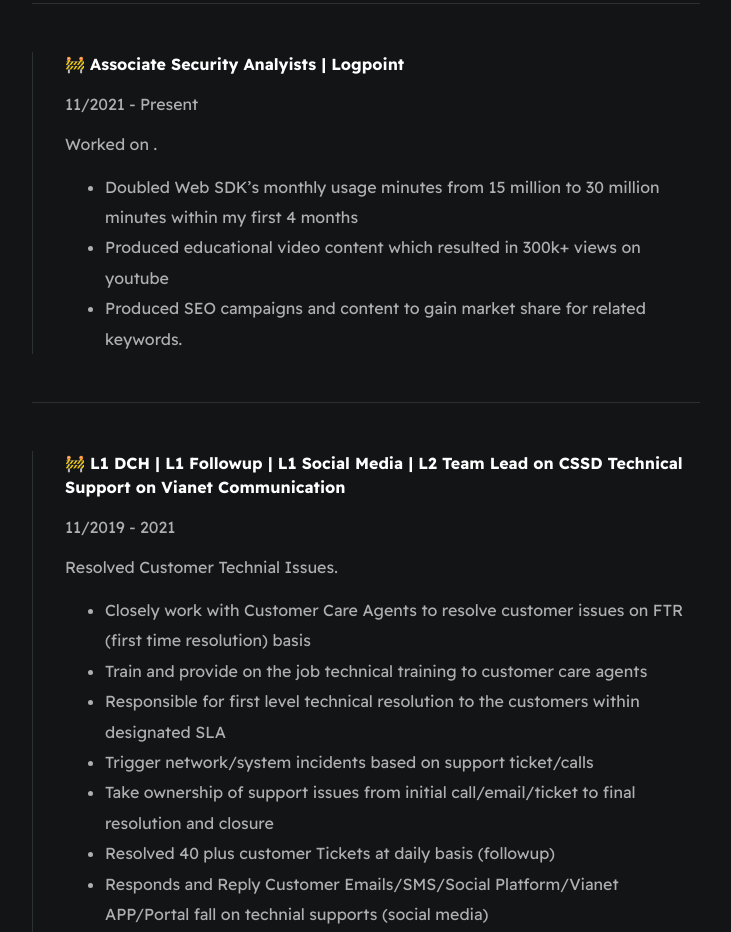
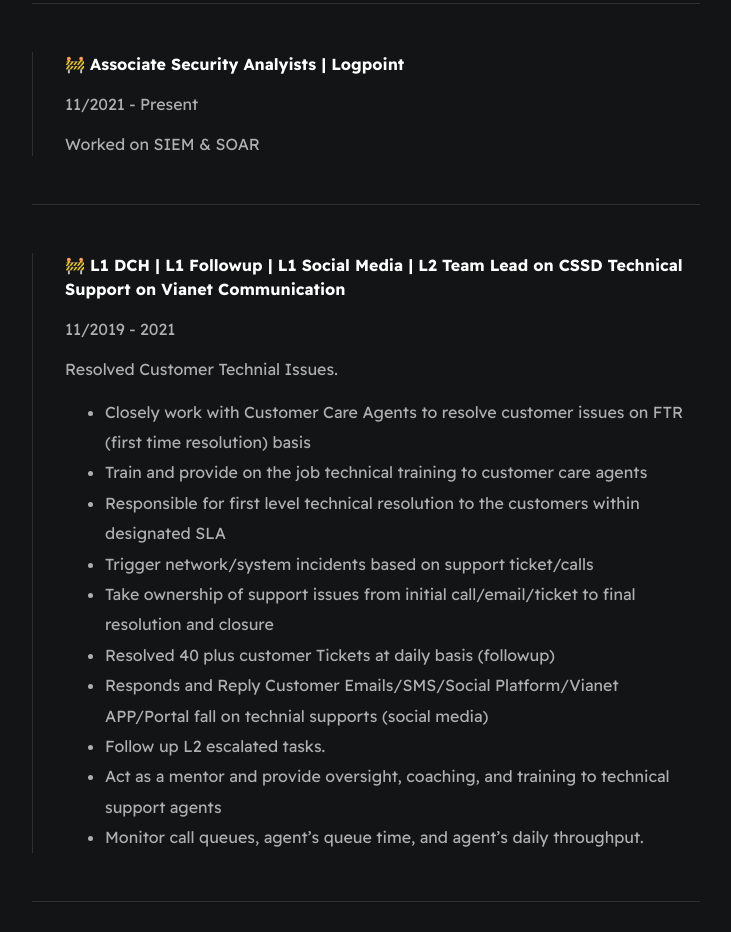
Before and after one commit to thapaujwal/thapaujwal.github.io, a plain HTML site: page index.html in a window 1280 px wide. Shown: the part 1237-2169 px from the top of the page, without its empty margins (274-1005 px from the left). Drawn offline with Linux system fonts and the light colour scheme.

Commit message:
minir update

```diff
--- a/index.html
+++ b/index.html
@@ -69,11 +69,9 @@
                 <div class="card--work-history">
                     <strong>🚧 Associate Security Analyists | Logpoint</strong>
                     <p>11/2021 - Present</p>
-                    <p>Worked on .</p>
+                    <p>Worked on SIEM & SOAR</p>
                     <ul>
-                        <li>Doubled Web SDK’s monthly usage minutes from 15 million to 30 million minutes within my first 4 months</li>
-                        <li>Produced educational video content which resulted in 300k+ views on youtube</li>
-                        <li>Produced SEO campaigns and content to gain market share for related keywords.</li>
+
                     </ul>
                 </div>
 
```
